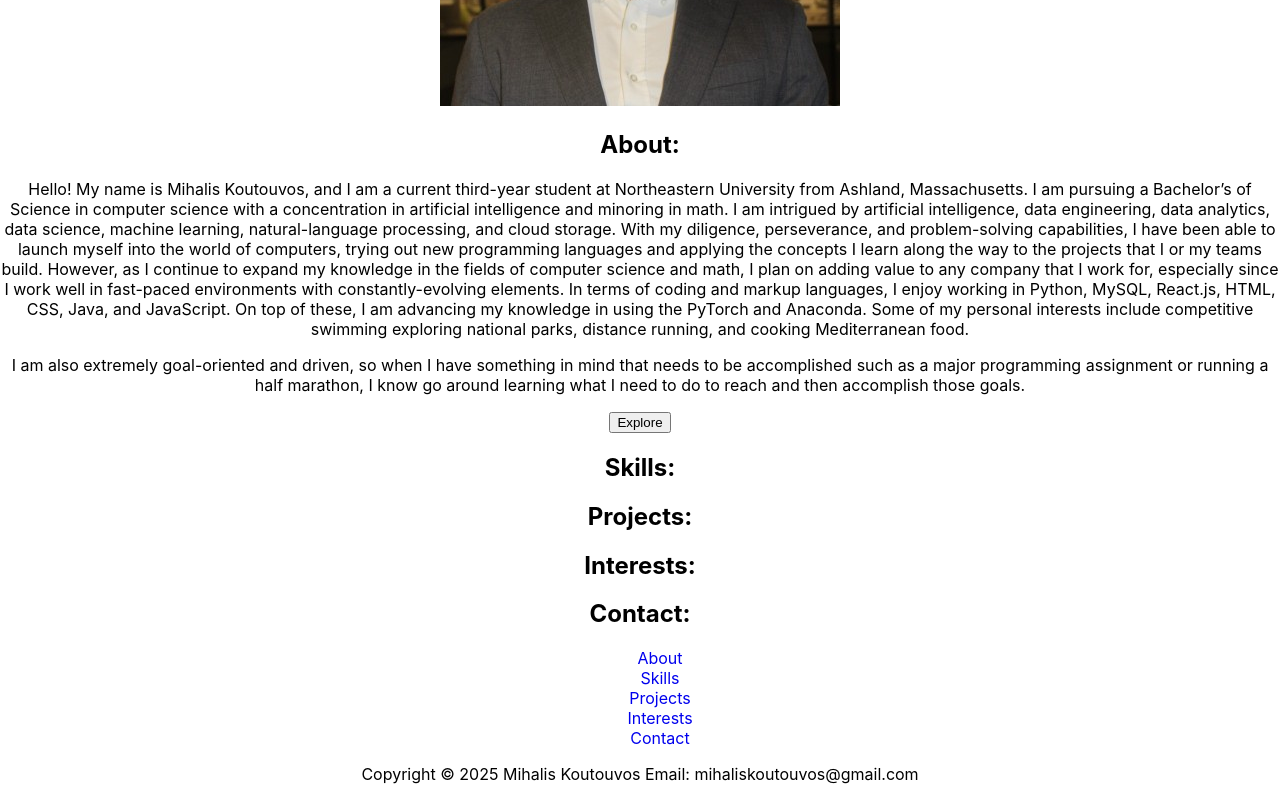
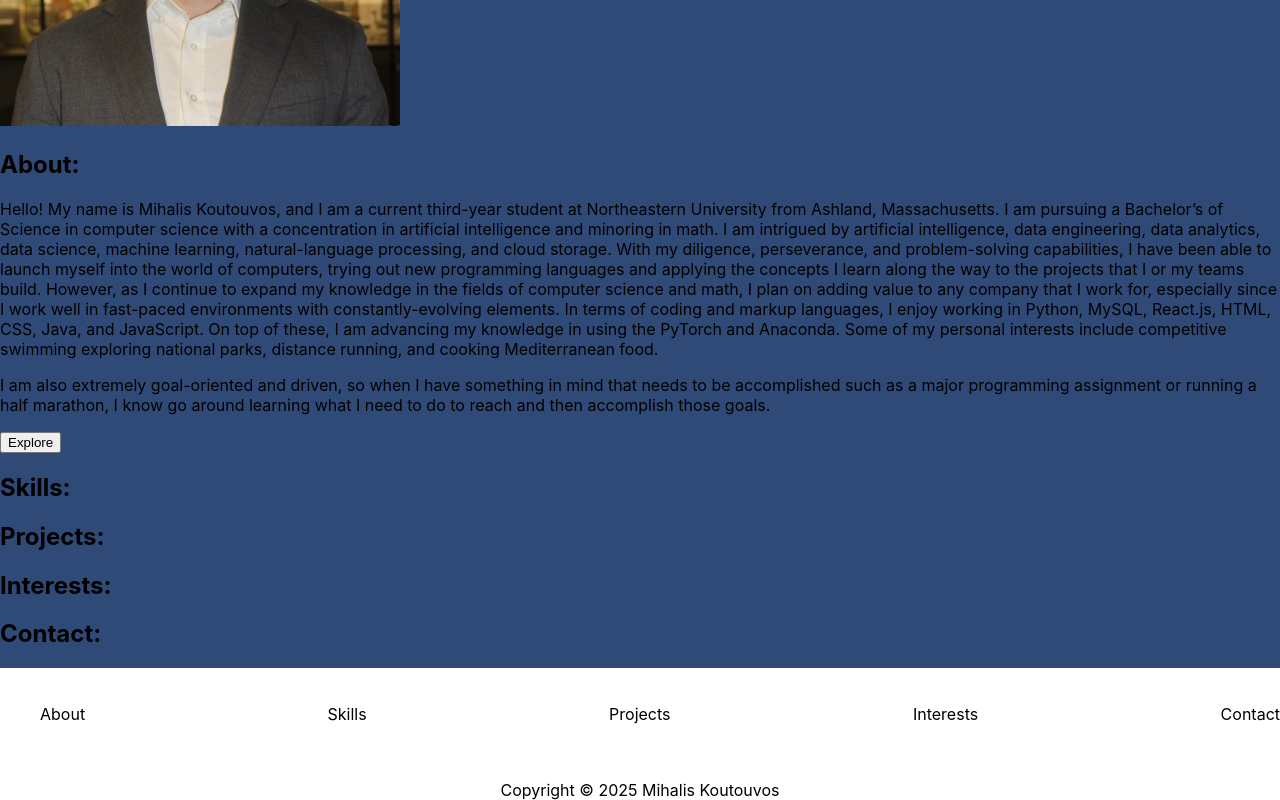
Before and after one commit to Mihalis-Koutouvos/updated_personal_website, a React (Create React App) app in the folder updated_personal_website/: page / in a window 1280 px wide. Shown: the part 294-1094 px from the top of the page. Built offline with nearby package versions, Linux system fonts and the light colour scheme.

Commit message:
Finished footer

```diff
--- a/updated_personal_website/src/App.css
+++ b/updated_personal_website/src/App.css
@@ -1,9 +1,9 @@
 .App {
-  text-align: center;
+  background-color: #304A78;
+  padding-top: 20px;
 }
 
 .App-logo {
-  height: 40vmin;
   pointer-events: none;
 }
 
--- a/updated_personal_website/src/Footer.css
+++ b/updated_personal_website/src/Footer.css
@@ -0,0 +1,18 @@
+.footer .container .nav-item a {
+    color: black;
+}
+
+.footer .container .list {
+    display: flex;
+    justify-content: space-between;
+}
+
+.footer {
+    background-color: white;
+    padding-top: 20px;
+}
+
+.final-info {
+    text-align: center;
+    padding-top: 40px;
+}
--- a/updated_personal_website/src/Footer.js
+++ b/updated_personal_website/src/Footer.js
@@ -6,7 +6,7 @@ const Footer = () => {
   return (
     <div className='footer'>
       <div className='container'>
-        <ul>
+        <ul className="list">
           <li className='nav-item'>
             <a href='#about'>About</a>
 
@@ -37,7 +37,6 @@ const Footer = () => {
         <div className='final-info'>
           <span className='line'></span>
             Copyright © 2025 Mihalis Koutouvos
-            Email: mihaliskoutouvos@gmail.com
         </div>
 
       </div>
```
